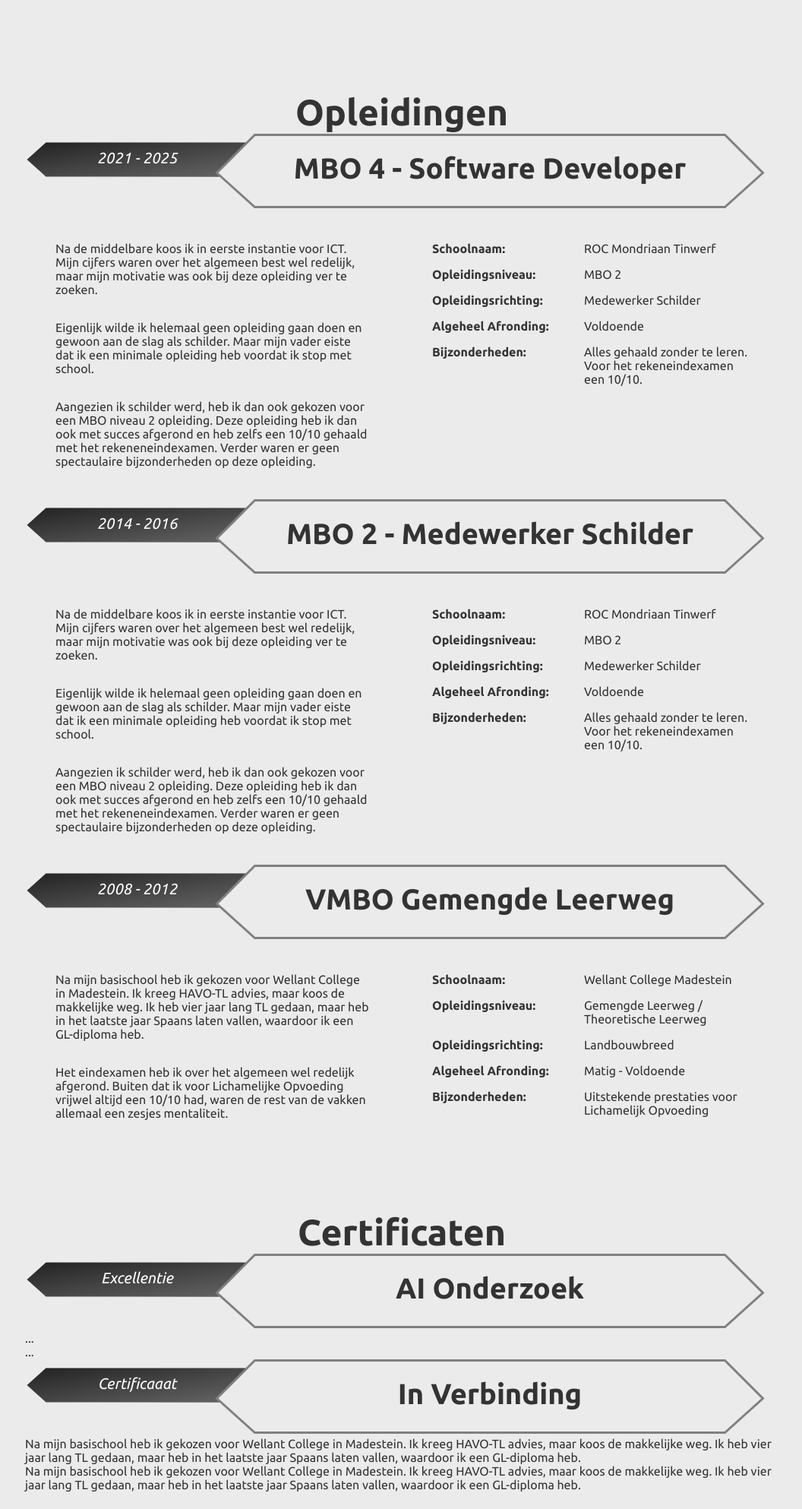
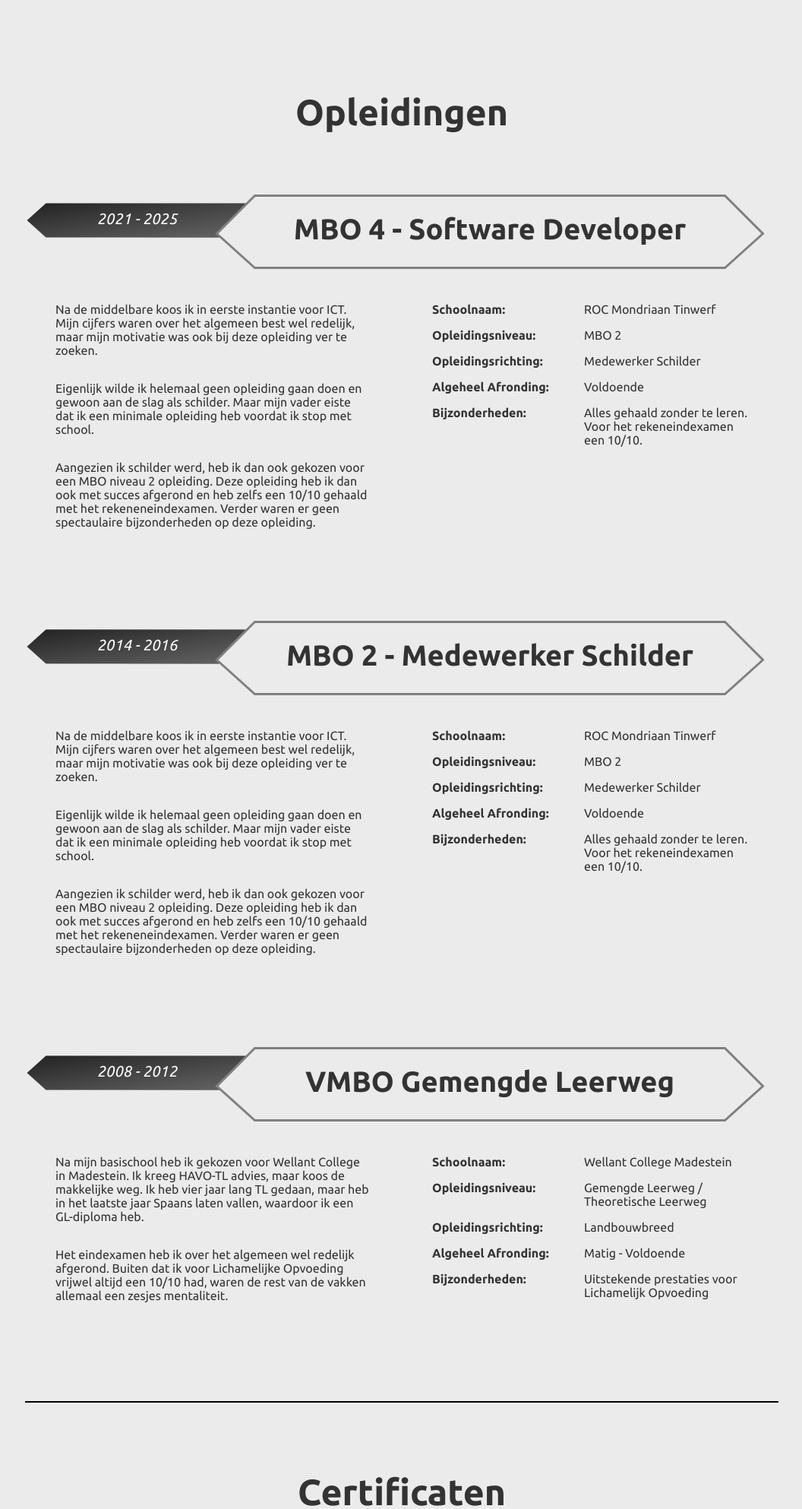
Before and after one commit to Znooptokkie/Portfolio, a Flask app: page /education in a window 1280 px wide. Shown: the part 76-2062 px from the top of the page at 76% size, without its empty margins (111-1167 px from the left). Run offline with Flask 3, Linux system fonts and the light colour scheme; some web fonts are replaced.

Commit message:
ADDED: Some small changes to 'education' page.

```diff
--- a/app/static/style/css/main.css
+++ b/app/static/style/css/main.css
@@ -176,6 +176,14 @@ main .cv-banner-section .cv-short-info .cv-short-second-div p:nth-child(1) {
 main section h2 {
   font-size: 3rem;
   text-align: center;
+}
+main section article {
+  margin-top: 5rem;
+}
+main hr {
+  border: 1px solid black;
+  margin: 10px 0;
+  width: 100%;
 }
 main .education-school-section .education-article-context {
   display: flex;
--- a/app/static/style/sass/main.scss
+++ b/app/static/style/sass/main.scss
@@ -257,6 +257,18 @@ main
             font-size: 3rem;
             text-align: center;
         }
+
+        article
+        {
+            margin-top: 5rem;
+        }
+    }
+
+    hr
+    {
+        border: 1px solid black;
+        margin: 10px 0;
+        width: 100%;
     }
 
     .education-school-section
--- a/app/templates/education.html
+++ b/app/templates/education.html
@@ -129,6 +129,7 @@
       </div>
    </article>
 </section>
+<hr>
 <section class="education-certifcates-section">
    <h2>Certificaten</h2>
    <article>
```
Lines whose indentation alone changed are shown as unchanged.
